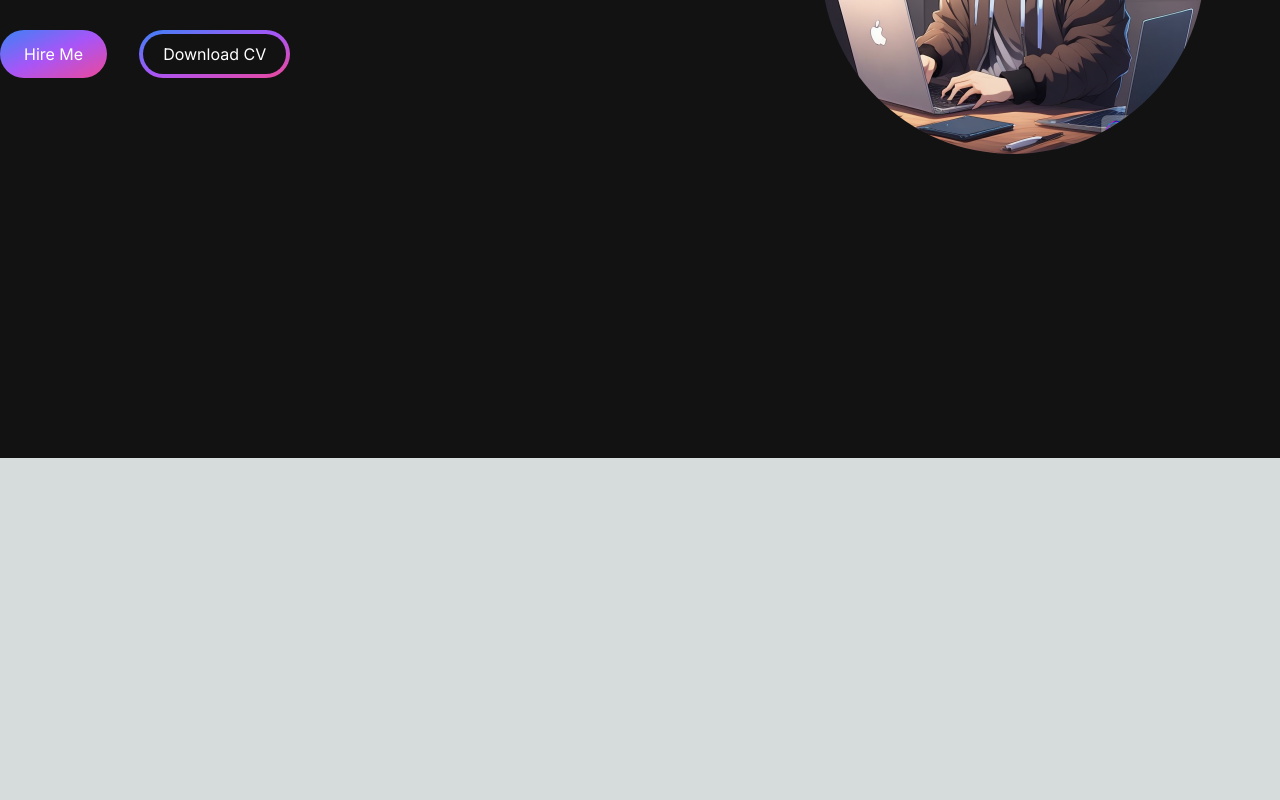
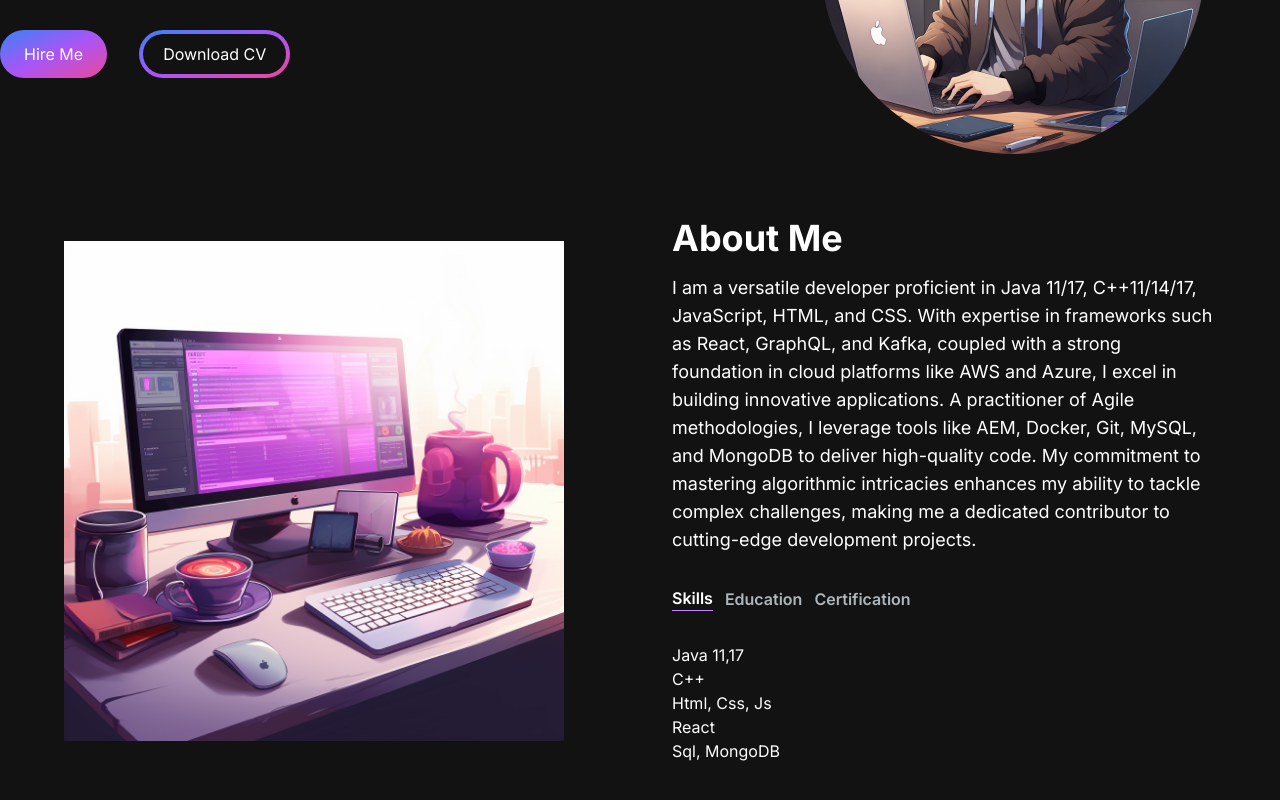
Before and after one commit to reddotcheese13/Portfolio, a Next.js app: page / in a window 1280 px wide. Shown: the part 342-1142 px from the top of the page. Before the commit the page ends 800 px from the top, so only its background shows below. Built offline with nearby package versions, Linux system fonts and the light colour scheme.

Commit message:
added about me section

```diff
--- /dev/null
+++ b/src/app/components/AboutSection.jsx
@@ -0,0 +1,106 @@
+"use client";
+import React, { useState, useTransition } from "react";
+import Image from "next/image";
+import TabButton from "./TabButton";
+const TAB_DATA = [
+  {
+    title: "Skills",
+    id: "skills",
+    content: (
+      <ul>
+        <li>Java 11,17</li>
+        <li>C++</li>
+        <li>Html, Css, Js</li>
+        <li>React</li>
+        <li>Sql, MongoDB</li>
+      </ul>
+    ),
+  },
+  {
+    title: "Education",
+    id: "education",
+    content: (
+      <ul>
+        <li>Indian Institute of Technology, Kharagpur</li>
+      </ul>
+    ),
+  },
+  {
+    title: "Certification",
+    id: "certification",
+    content: (
+      <ul>
+        <li>AWS cloud practitioner</li>
+      </ul>
+    ),
+  },
+];
+
+const AboutSection = () => {
+  const [tab, setTab] = useState("skills");
+  const [isPending, startTransition] = useTransition();
+  const handleTabChange = (id) => {
+    startTransition(() => {
+      setTab(id);
+    });
+  };
+  const selectedTabData = TAB_DATA.find((it) => it.id === tab);
+  return (
+    <section className="text-white">
+      <div
+        className="md:grid md:grid-cols-2 gap-8 items-center py-8 px-4 xl:gap-16 sm:py-16 xl:px-16"
+        id="about"
+      >
+        <Image
+          src="/images/about-image.png"
+          alt="Description"
+          width={500}
+          height={500}
+        />
+
+        <div>
+          <h2 className="text-4xl text-white font-bold mb-4">About Me</h2>
+          <p className="text-base lg:text-lg">
+            I am a versatile developer proficient in Java 11/17, C++11/14/17,
+            JavaScript, HTML, and CSS. With expertise in frameworks such as
+            React, GraphQL, and Kafka, coupled with a strong foundation in cloud
+            platforms like AWS and Azure, I excel in building innovative
+            applications. A practitioner of Agile methodologies, I leverage
+            tools like AEM, Docker, Git, MySQL, and MongoDB to deliver
+            high-quality code. My commitment to mastering algorithmic
+            intricacies enhances my ability to tackle complex challenges, making
+            me a dedicated contributor to cutting-edge development projects.
+          </p>
+          <div className="flex flex-row mt-8">
+            <TabButton
+              selectTab={() => handleTabChange("skills")}
+              active={tab === "skills"}
+            >
+              {" "}
+              Skills{" "}
+            </TabButton>
+            <TabButton
+              selectTab={() => handleTabChange("education")}
+              active={tab === "education"}
+            >
+              {" "}
+              Education{" "}
+            </TabButton>
+            <TabButton
+              selectTab={() => handleTabChange("certification")}
+              active={tab === "certification"}
+            >
+              {" "}
+              Certification{" "}
+            </TabButton>
+          </div>
+          <div className="mt-8">
+            {selectedTabData ? selectedTabData.content : null}
+          </div>
+        </div>
+      </div>
+    </section>
+  );
+};
+
+export default AboutSection;
--- a/src/app/components/NavBar.jsx
+++ b/src/app/components/NavBar.jsx
@@ -57,17 +57,11 @@ const Navbar = () => {
         </div>
         <div className="hidden md:block md:w-auto" id="navbar-default">
           <ul className="font-medium flex p-4 md:p-0  rounded-lg flex-row md:space-x-8 mt-0">
-            {navLinks.map((link) => {
-              return (
-                <li>
-                  <NavLink
-                    key={link.title}
-                    title={link.title}
-                    href={link.path}
-                  />
-                </li>
-              );
-            })}
+            {navLinks.map((link) => (
+              <li key={link.id}>
+                <NavLink title={link.title} href={link.path} />
+              </li>
+            ))}
           </ul>
         </div>
       </div>
--- /dev/null
+++ b/src/app/components/TabButton.jsx
@@ -0,0 +1,14 @@
+import React from "react";
+
+const TabButton = ({ active, selectTab, children }) => {
+  const buttonClasses = active
+    ? "text-white border-b border-purple-400"
+    : "text-[#ADB7BE]";
+  return (
+    <button onClick={selectTab}>
+      <p className={`mr-3 font-semibold ${buttonClasses}`}>{children}</p>
+    </button>
+  );
+};
+
+export default TabButton;
--- a/src/app/page.js
+++ b/src/app/page.js
@@ -1,13 +1,14 @@
 import Image from "next/image";
 import HeroSection from "./components/HeroSection";
 import NavBar from "./components/NavBar";
-
+import AboutSection from "./components/AboutSection";
 export default function Home() {
   return (
     <main className="flex min-h-screen flex-col bg-[#121212]">
       <NavBar />
       <div class=" container mx-auto mt-24 py-4">
         <HeroSection />
+        <AboutSection/>
       </div>
     </main>
   );
```
Also changed, not shown: public/images/about-image.png (added), 1 other file (tests, documents, lock files or other folders).
